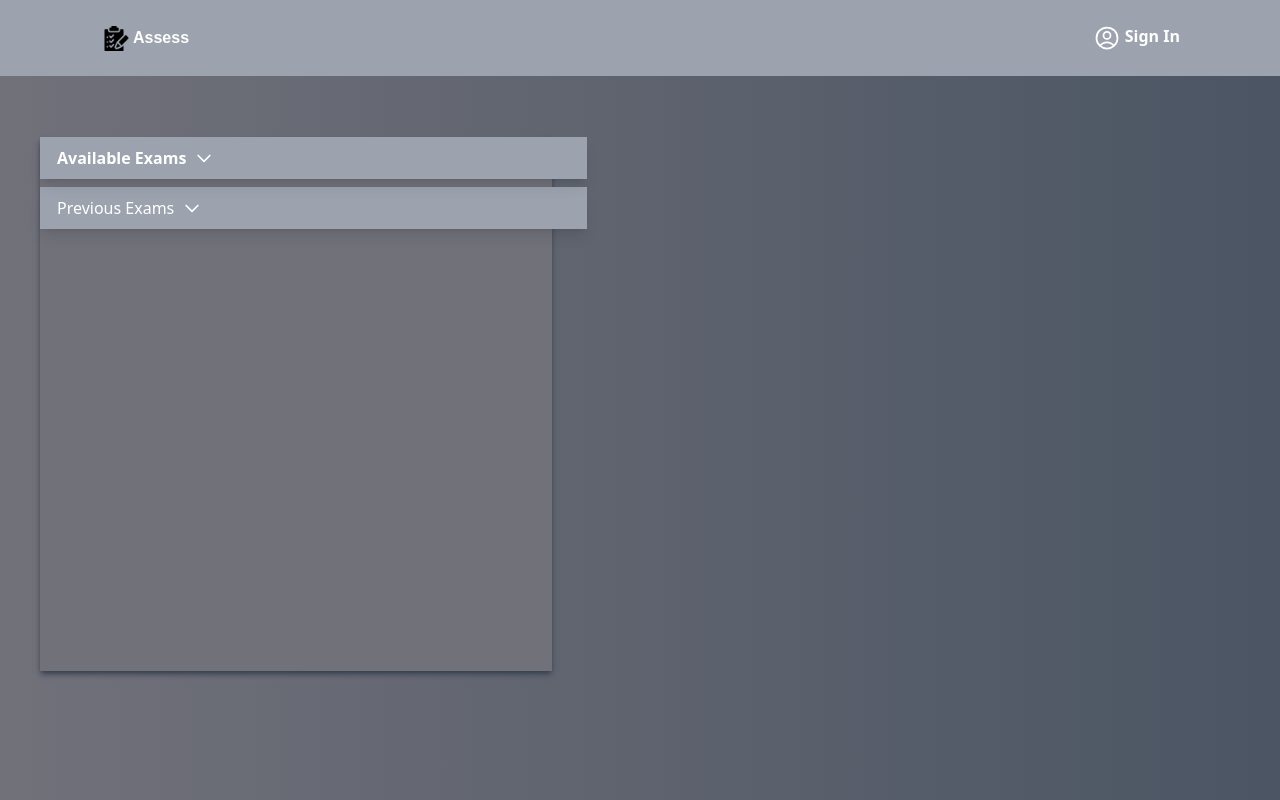
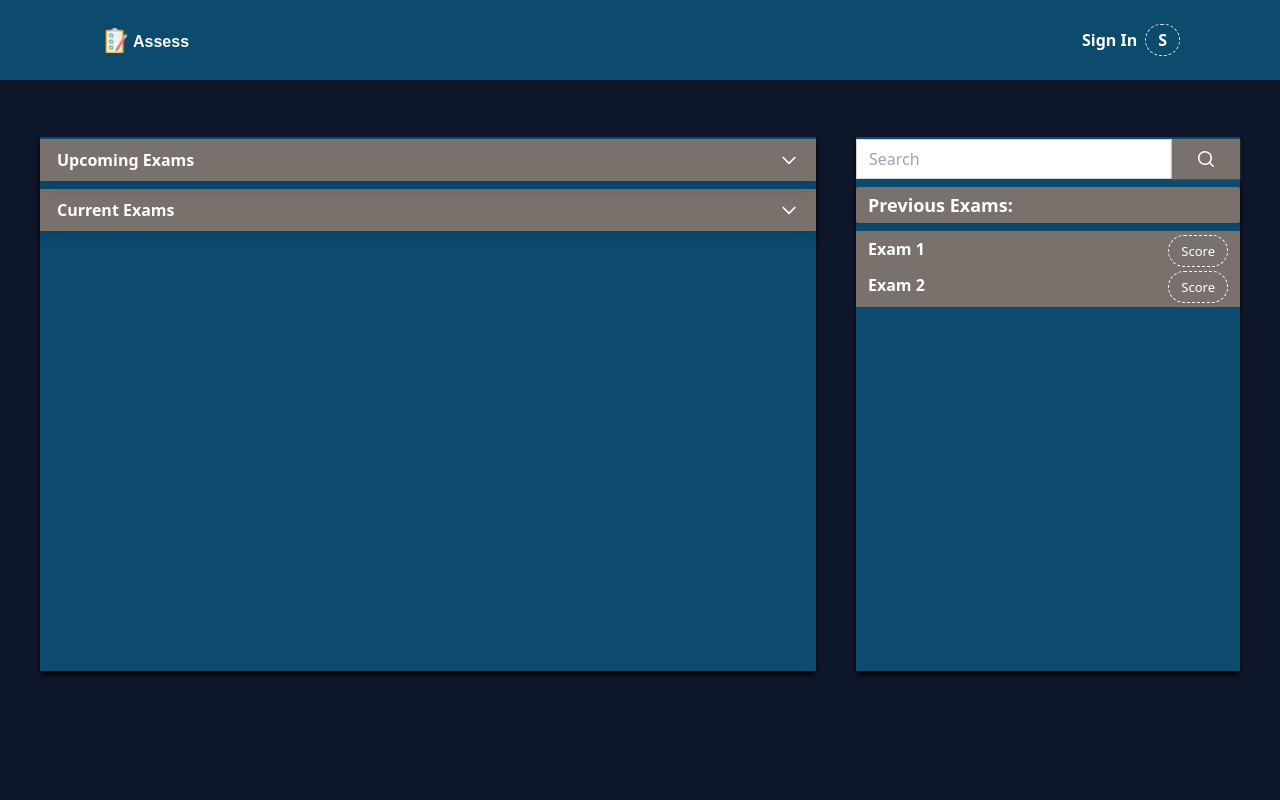
Before and after one commit to AayushPatel006/Subjective_Answer_Evaluation, a React (Vite) app in the folder frontend/: page / in a window 1280 px wide. Built offline with nearby package versions, Linux system fonts and the light colour scheme.

Commit message:
student homepage

```diff
--- a/frontend/src/components/Nav.jsx
+++ b/frontend/src/components/Nav.jsx
@@ -4,22 +4,23 @@ const Nav = () => {
 
   return (
     <div className=' w-full absolute top-0 left-0'>
-      <div className='md:flex justify-between bg-gray-400 backdrop-blur py-6 md:px-10 px:7'>
+      <div className='md:flex shadow-md justify-between bg-sky-900 backdrop-blur py-6 md:px-10 px:7'>
         <div className='mx-10 flex font-bold text-1xl items-center font-[Arial] text-white'>
           <span>
             <img src={Assess} alt="assess" className='w-[25px] ht-[25px] ml-6 mx-1 flex' />
           </span>
-          Assess
+          <h3 className='text-white font-semibold mt-1 hover:text-gray-300'>Assess</h3>
         </div>
         <ul className="mx-10 md:flex md:items-center md:pb-0 md:static bg-transparent
               md:w-auto md:pl-0 pl-4">
           <li className='md:ml-8 text-1xl md:my-0 my-7 mr-5 flex cursor-pointer'>
-            <span>
-              <svg xmlns="http://www.w3.org/2000/svg" fill="none" viewBox="0 0 24 24" stroke-width="1.5" stroke="white" className="mx-1 w-7 h-7">
-                <path stroke-linecap="round" stroke-linejoin="round" d="M17.982 18.725A7.488 7.488 0 0012 15.75a7.488 7.488 0 00-5.982 2.975m11.963 0a9 9 0 10-11.963 0m11.963 0A8.966 8.966 0 0112 21a8.966 8.966 0 01-5.982-2.275M15 9.75a3 3 0 11-6 0 3 3 0 016 0z" />
-              </svg>
-            </span>
-            <h3 className='text-white font-semibold hover:text-gray-300'>Sign In</h3>
+            <h3 className='text-white font-semibold mt-1 hover:text-gray-300'>Sign In</h3>
+            <div
+                    class="justify-end [word-wrap: break-word] ml-2 flex h-[32px] cursor-pointer
+                    items-center rounded-[16px] border border-gray-200 border-dashed
+                    bg-[transparent] py-0 px-[12px] text-md font-semibold normal-case leading-loose text-white shadow-sm">
+                    S
+                </div>
           </li>
         </ul>
       </div>
--- a/frontend/src/components/StudentHome.jsx
+++ b/frontend/src/components/StudentHome.jsx
@@ -1,26 +1,27 @@
-import React, { useState } from 'react'
-import { Fragment } from 'react'
-import { Menu, Transition } from '@headlessui/react'
+import React, { useState } from "react";
+import { Fragment } from "react";
+import { Menu, Transition } from "@headlessui/react";
 // import { ChevronDownIcon } from '@heroicons/react/20/solid'
 
 function classNames(...classes) {
   return classes.filter(Boolean).join(" ");
 }
 
-import Nav from './Nav'
+import Nav from "./Nav";
 const Home = () => {
   const [isOpen, setIsOpen] = useState(false);
   return (
-    <div className='w-full h-screen flex items-center bg-gradient-to-r from-zinc-500 to-gray-600'>
+    <div className="w-full h-screen flex items-center bg-slate-900">
       <Nav />
-      <div className="w-2/5 h-2/3 shadow-md shadow-gray-700 mt-2 ml-10 bg-zinc-500">
-      <Menu as="div" className="relative inline-block text-left">
-            <div>
-                <Menu.Button className="inline-flex w-[547px] px-4 py-2 text-md font-semibold text-white bg-gray-400 border border-gray-400 shadow-lg">
-                    Available Exams
+
+      <div className="h-2/3 w-3/4 shadow-md shadow-black mt-2 ml-10 bg-sky-900">
+        <Menu as="div" className="relative w-full inline-block text-left">
+          <div className="">
+            <Menu.Button className="mt-0.5 justify-between inline-flex w-full px-4 py-2 text-md font-semibold text-white bg-stone-500 border border-stone-500 shadow-lg">
+              Upcoming Exams
               <svg
                 xmlns="http://www.w3.org/2000/svg"
-                        className="w-5 h-5 ml-2 mr-1 mt-0.5"
+                className="w-5 h-5 ml-2  mt-0.5"
                 fill="none"
                 viewBox="0 0 24 24"
                 stroke="currentColor"
@@ -44,15 +45,13 @@ const Home = () => {
             leaveFrom="transform opacity-100 scale-100"
             leaveTo="transform opacity-0 scale-95"
           >
-                <Menu.Items className="flex text-white w-[547px] mt-2 origin-top-right bg-gray-400 shadow-lg ring-1 ring-black ring-opacity-5 focus:outline-none">
+            <Menu.Items className="flex text-white text-md font-semibold w-full mt-2 origin-top-right bg-stone-500 shadow-lg ring-1 ring-black ring-opacity-5 focus:outline-none">
               <div className="py-1">
                 <Menu.Item>
                   {({ active }) => (
                     <a
                       href="#"
-                                    className={classNames(
-                                        "block px-4 py-2 text-sm"
-                                    )}
+                      className={classNames("block px-4 py-2 text-sm")}
                     >
                       Exam 1
                     </a>
@@ -62,9 +61,7 @@ const Home = () => {
                   {({ active }) => (
                     <a
                       href="#"
-                                    className={classNames(
-                                        "block px-4 py-2 text-sm"
-                                    )}
+                      className={classNames("block px-4 py-2 text-sm")}
                     >
                       Exam 2
                     </a>
@@ -74,13 +71,13 @@ const Home = () => {
             </Menu.Items>
           </Transition>
         </Menu>
-        <Menu as="div" className="mt-2 inline-block text-left">
+        <Menu as="div" className="mt-2 w-full inline-block text-left">
           <div>
-                <Menu.Button className="inline-flex w-[547px] px-4 py-2 text-md font-medium text-white bg-gray-400 border border-gray-400 shadow-lg">
-                    Previous Exams
+            <Menu.Button className="justify-between inline-flex w-full px-4 py-2 text-md font-semibold text-white bg-stone-500 border border-stone-500 shadow-lg">
+              Current Exams
               <svg
                 xmlns="http://www.w3.org/2000/svg"
-                        className="w-5 h-5 ml-2 -mr-1 mt-0.5"
+                className="w-5 h-5 ml-2 mt-0.5"
                 fill="none"
                 viewBox="0 0 24 24"
                 stroke="currentColor"
@@ -104,15 +101,13 @@ const Home = () => {
             leaveFrom="transform opacity-100 scale-100"
             leaveTo="transform opacity-0 scale-95"
           >
-                <Menu.Items className="flex text-white w-[547px] mt-2 origin-top-right bg-gray-400 shadow-lg ring-1 ring-black ring-opacity-5 focus:outline-none">
+            <Menu.Items className="flex text-white text-md font-semibold w-full mt-2 origin-top-right bg-stone-500 shadow-lg ring-1 ring-black ring-opacity-5 focus:outline-none">
               <div className="py-1">
                 <Menu.Item>
                   {({ active }) => (
                     <a
                       href="#"
-                                    className={classNames(
-                                        "block px-4 py-2 text-sm"
-                                    )}
+                      className={classNames("block px-4 py-2 text-sm")}
                     >
                       Exam 1
                     </a>
@@ -122,10 +117,7 @@ const Home = () => {
                   {({ active }) => (
                     <a
                       href="#"
-                                    className={classNames(
-
-                                        "block px-4 py-2 text-sm"
-                                    )}
+                      className={classNames("block px-4 py-2 text-sm")}
                     >
                       Exam 2
                     </a>
@@ -136,9 +128,79 @@ const Home = () => {
           </Transition>
         </Menu>
       </div>
+
+      <div className="flex flex-col w-1/3 h-2/3 shadow-md shadow-black bg-sky-900 mt-2 ml-10 mr-10">
+        <div className="w-full">
+          <div class="flex justify-center">
+            <div class="mt-0.5 mb-1 xl:w-96">
+              <div class="relative mb-1 flex w-full flex-wrap items-stretch">
+                <input
+                  type="search"
+                  class="relative m-0 -mr-px block w-[1%] min-w-0 flex-auto border border-solid border-neutral-300 bg-white bg-clip-padding px-3 py-1.5 text-base font-normal text-black outline-none transition duration-300 ease-in-out focus:border-primary focus:text-neutral-700 focus:shadow-te-primary focus:outline-none "
+                  placeholder="Search"
+                  aria-label="Search"
+                  aria-describedby="button-addon1"
+                />
+                <button
+                  class="relative z-[2] flex items-center bg-stone-500 px-6 py-2.5 text-xs font-medium uppercase leading-tight text-white shadow-sm shadow-gray-600 transition duration-150 ease-in-out hover:bg-zinc-900 hover:shadow-lg"
+                  type="button"
+                  id="button-addon1"
+                  data-te-ripple-init
+                  data-te-ripple-color="light"
+                >
+                  <svg
+                    xmlns="http://www.w3.org/2000/svg"
+                    viewBox="0 0 20 20"
+                    fill="currentColor"
+                    class="h-5 w-5"
+                  >
+                    <path
+                      fill-rule="evenodd"
+                      d="M9 3.5a5.5 5.5 0 100 11 5.5 5.5 0 000-11zM2 9a7 7 0 1112.452 4.391l3.328 3.329a.75.75 0 11-1.06 1.06l-3.329-3.328A7 7 0 012 9z"
+                      clip-rule="evenodd"
+                    />
+                  </svg>
+                </button>
               </div>
+            </div>
+          </div>
+        </div>
+        <div class=" flex flex-col justify-center">
+          <div className="mb-2 rounded-sm w-full bg-stone-500  p-1 items-center shadow-md">
+            <h1 className="ml-2 text-lg text-white font-semibold">
+              Previous Exams:
+            </h1>
+          </div>
+          <div>
+          <ul className="bg-stone-500 shadow-sm text-semibold text-md p-1 text-white">
+            <li className="flex justify-between mb-1">
+                <h1 className="mt-0.5 ml-2 text-white font-semibold">
+                Exam 1
+                </h1>
+                <div
+                    class="justify-end [word-wrap: break-word] mr-2 flex h-[32px] cursor-pointer
+                    items-center rounded-[16px] border border-white border-dashed
+                    bg-[transparent] py-0 px-[12px] text-[13px] font-normal normal-case leading-loose text-white shadow-sm">
+                    Score
+                </div>
+            </li>
+            <li className="flex justify-between">
+                <h1 className="mt-0.5 ml-2 text-white font-semibold">
+                Exam 2
+                </h1>
+                <div
+                    class="justify-end [word-wrap: break-word] mr-2 flex h-[32px] cursor-pointer
+                    items-center rounded-[16px] border border-white border-dashed
+                    bg-[transparent] py-0 px-[12px] text-[13px] font-normal normal-case leading-loose text-white shadow-sm">
+                    Score
+                </div>
+            </li>
+          </ul>
+          </div>
+        </div>
+      </div>
+    </div>
+  );
+};
 
-  )
-}
-
-export default Home
+export default Home;
```
Also changed, not shown: frontend/src/assets/assessment.png. Lines whose indentation alone changed are shown as unchanged.
